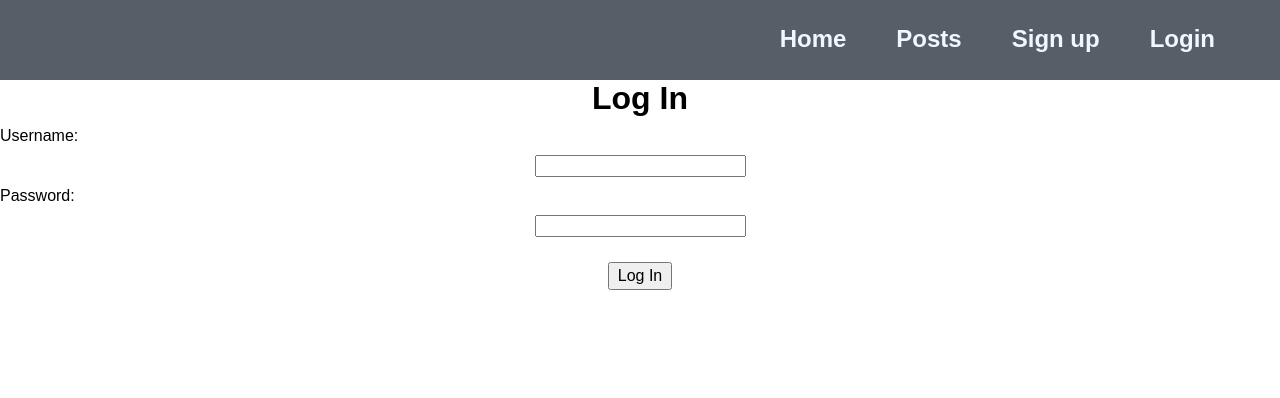
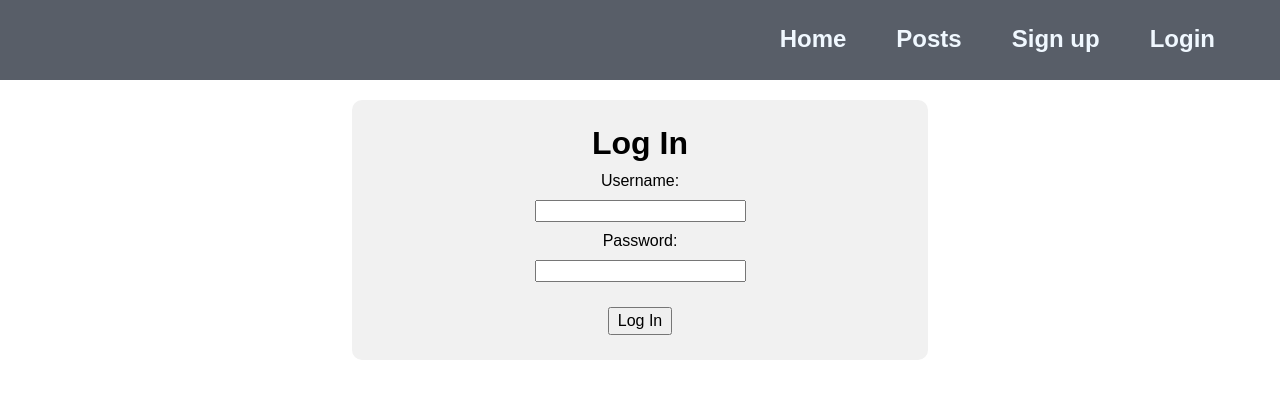
Before and after one commit to StrangerThings-Unit3/stranger-things, a React app: page /account/login in a window 1280 px wide. Shown: the top 398 px of the page. Built offline with nearby package versions, Linux system fonts and the light colour scheme; no server answers; the HTML template or start-up script is replaced by a standard one.

Commit message:
fix: fixed the styling for login form

```diff
--- a/src/Style.css
+++ b/src/Style.css
@@ -76,7 +76,7 @@
 }
 
 /* Login/Register Styling */
-#form {
+#account-form {
   display: flex;
   flex-direction: column;
   width: 45%;
```
